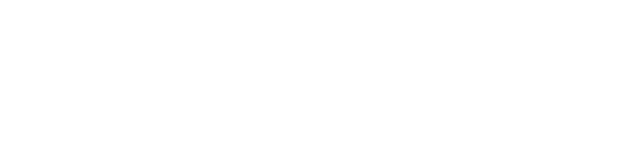
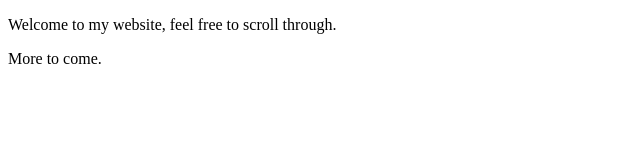
Before and after one commit to brantheeman/Hello-World, a plain HTML site: page Index.html in a window 1280 px wide. Shown: the whole page, without its empty margins (0-640 px from the left). Drawn offline with Linux system fonts and the light colour scheme.

Commit message:
Added new sentences

```diff
--- a/HTMLPage1.html
+++ b/Index.html
@@ -6,6 +6,7 @@
     <title>Hello World!</title>
 </head>
 <body>
-
+    <p>Welcome to my website, feel free to scroll through.</p>
+    <p>More to come.</p>
 </body>
 </html>
```
